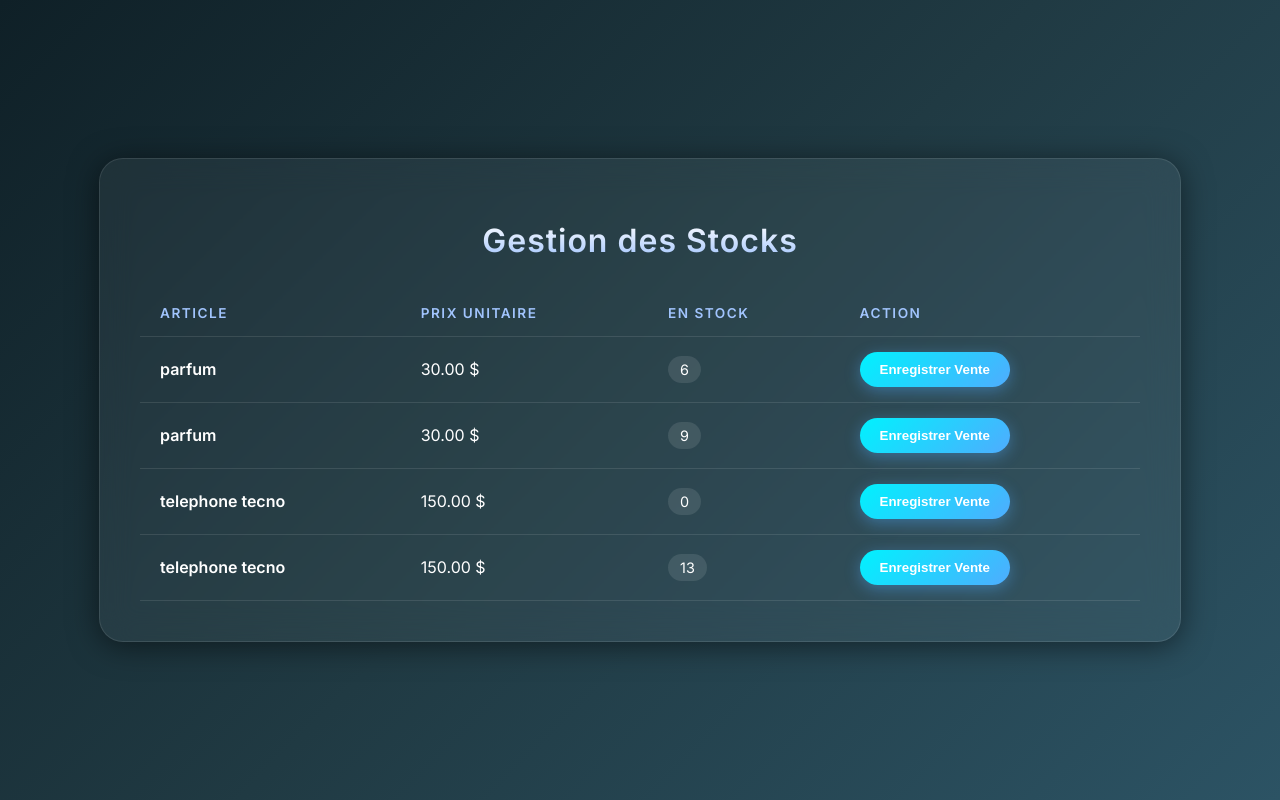
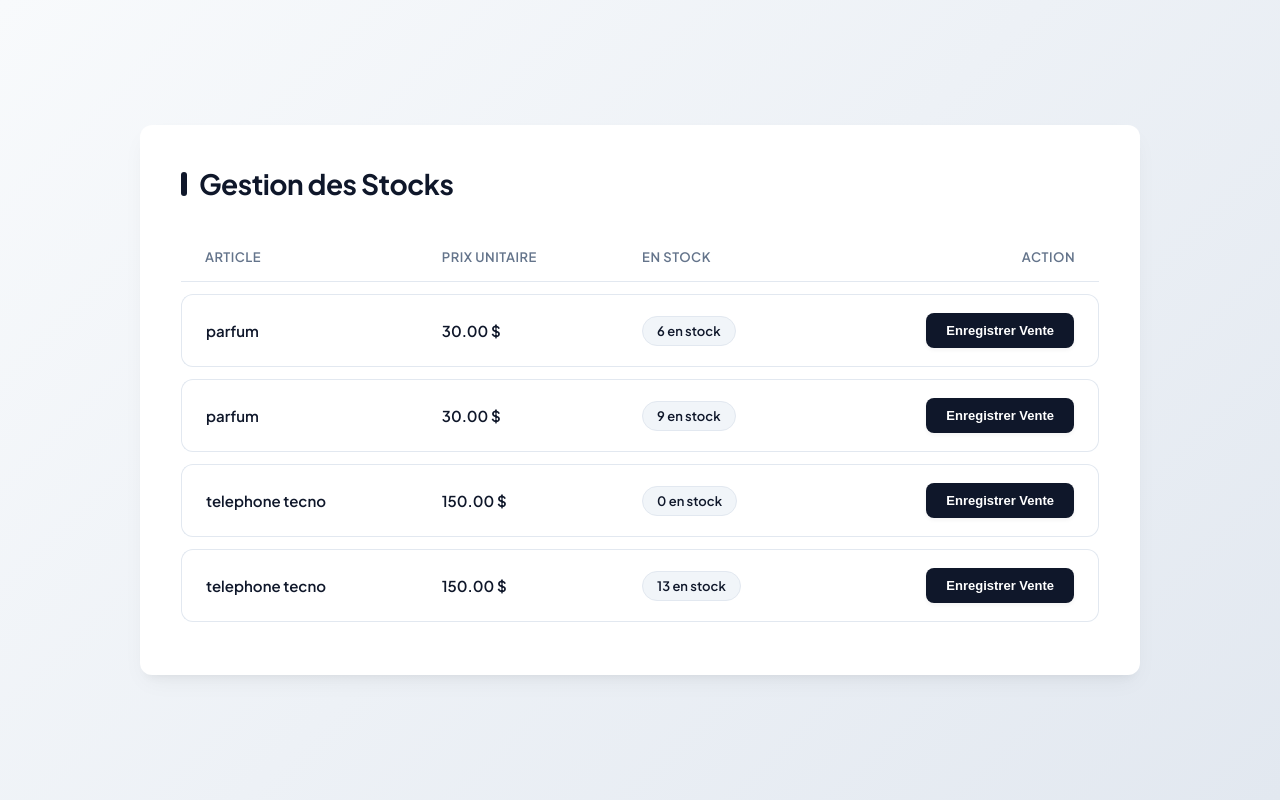
Before and after one commit to joellukusa1234/mon_inventaire, a Django app: page / in a window 1280 px wide. Run offline with Django 5.2, Linux system fonts and the light colour scheme; data comes from the database, SQL or seed files in the repository.

Commit message:
Update liste.html

```diff
--- a/gestion/templates/gestion/liste.html
+++ b/gestion/templates/gestion/liste.html
@@ -4,115 +4,239 @@
     <meta charset="UTF-8">
     <meta name="viewport" content="width=device-width, initial-scale=1.0">
     <title>Inventaire | NexGen 2026</title>
+    <link rel="preconnect" href="https://fonts.googleapis.com">
+    <link rel="preconnect" href="https://fonts.gstatic.com" crossorigin>
+    <link href="https://fonts.googleapis.com/css2?family=Plus+Jakarta+Sans:wght@400;500;600;700&display=swap" rel="stylesheet">
+
     <style>
-        @import url('https://fonts.googleapis.com/css2?family=Inter:wght@300;400;600&display=swap');
+        :root {
+            --bg-gradient: linear-gradient(135deg, #f8fafc 0%, #e2e8f0 100%);
+            --card-bg: #ffffff;
+            --text-main: #0f172a;
+            --text-muted: #64748b;
+            --primary: #0f172a;
+            --accent-green: #10b981;
+            --border-color: #e2e8f0;
+            --radius: 12px;
+        }
+
+        * {
+            box-sizing: border-box;
+            margin: 0;
+            padding: 0;
+        }
 
         body {
-            margin: 0;
-            padding: 0;
-            font-family: 'Inter', sans-serif;
-            background: linear-gradient(135deg, #0f2027, #203a43, #2c5364);
-            color: #ffffff;
+            font-family: 'Plus Jakarta Sans', sans-serif;
+            background: var(--bg-gradient);
+            color: var(--text-main);
             min-height: 100vh;
             display: flex;
             justify-content: center;
             align-items: center;
+            padding: 20px;
         }
 
-        .glass-panel {
-            background: rgba(255, 255, 255, 0.05);
-            backdrop-filter: blur(16px);
-            -webkit-backdrop-filter: blur(16px);
-            border: 1px solid rgba(255, 255, 255, 0.1);
-            box-shadow: 0 4px 30px rgba(0, 0, 0, 0.5);
-            border-radius: 24px;
+        .dashboard-container {
+            width: 100%;
+            max-width: 1000px;
+            background: var(--card-bg);
+            border-radius: var(--radius);
+            box-shadow: 0 10px 25px -5px rgba(0, 0, 0, 0.05), 0 8px 10px -6px rgba(0, 0, 0, 0.05);
             padding: 40px;
-            width: 90%;
-            max-width: 1000px;
+            border: 1px solid rgba(255, 255, 255, 0.8);
         }
 
         h1 {
-            font-weight: 600;
-            letter-spacing: 1px;
-            margin-bottom: 30px;
-            text-align: center;
-            background: -webkit-linear-gradient(#fff, #a1c4fd);
-            -webkit-background-clip: text;
-            -webkit-text-fill-color: transparent;
+            font-size: 28px;
+            font-weight: 700;
+            letter-spacing: -0.5px;
+            margin-bottom: 32px;
+            text-align: left;
+            position: relative;
+            color: var(--text-main);
+            display: flex;
+            align-items: center;
+            gap: 12px;
+        }
+
+        h1::before {
+            content: '';
+            display: inline-block;
+            width: 6px;
+            height: 24px;
+            background: var(--primary);
+            border-radius: 4px;
+        }
+
+        .table-responsive {
+            width: 100%;
+            overflow-x: auto;
         }
 
         table {
             width: 100%;
-            border-collapse: collapse;
-            margin-top: 20px;
-        }
-
-        th, td {
-            padding: 15px 20px;
-            text-align: left;
-            border-bottom: 1px solid rgba(255, 255, 255, 0.1);
+            border-collapse: separate;
+            border-spacing: 0 12px; /* Crée l'espace nécessaire pour l'effet de contour individuel */
+            margin-top: -12px;
         }
 
         th {
+            font-size: 13px;
             font-weight: 600;
             text-transform: uppercase;
-            font-size: 0.85em;
-            letter-spacing: 1.5px;
-            color: #a1c4fd;
+            letter-spacing: 0.5px;
+            color: var(--text-muted);
+            padding: 16px 24px;
+            text-align: left;
+            border-bottom: 1px solid var(--border-color);
         }
 
-        tr:hover {
-            background: rgba(255, 255, 255, 0.03);
-            transition: all 0.3s ease;
+        th:last-child {
+            text-align: right;
+        }
+
+        tbody tr {
+            background: #ffffff;
+            transition: all 0.25s cubic-bezier(0.4, 0, 0.2, 1);
+            position: relative;
+        }
+
+        /* L'effet d'encerclé noir dynamique demandé */
+        tbody tr td {
+            padding: 18px 24px;
+            font-size: 15px;
+            font-weight: 500;
+            border-top: 1px solid var(--border-color);
+            border-bottom: 1px solid var(--border-color);
+            transition: all 0.25s ease;
+        }
+
+        tbody tr td:first-child {
+            border-left: 1px solid var(--border-color);
+            border-top-left-radius: var(--radius);
+            border-bottom-left-radius: var(--radius);
+        }
+
+        tbody tr td:last-child {
+            border-right: 1px solid var(--border-color);
+            border-top-right-radius: var(--radius);
+            border-bottom-right-radius: var(--radius);
+            text-align: right;
+        }
+
+        /* Animation au survol de la ligne (Encerclé noir qui bouge) */
+        tbody tr:hover td {
+            border-color: #000000 !important;
+            color: #000000;
+        }
+
+        tbody tr:hover td:first-child {
+            border-left: 2px solid #000000 !important;
+        }
+
+        tbody tr:hover td:last-child {
+            border-right: 2px solid #000000 !important;
+        }
+
+        tbody tr:hover td {
+            border-top: 2px solid #000000 !important;
+            border-bottom: 2px solid #000000 !important;
+        }
+
+        .article-name {
+            font-weight: 600;
+            color: var(--text-main);
+        }
+
+        .price-tag {
+            font-weight: 600;
+            color: var(--text-main);
+        }
+
+        .stock-badge {
+            display: inline-flex;
+            align-items: center;
+            padding: 6px 14px;
+            border-radius: 50px;
+            font-size: 13px;
+            font-weight: 600;
+            background-color: #f1f5f9;
+            color: var(--text-main);
+            border: 1px solid var(--border-color);
+        }
+
+        tbody tr:hover .stock-badge {
+            background-color: #000000;
+            color: #ffffff;
+            border-color: #000000;
         }
 
         .btn-vendre {
-            background: linear-gradient(135deg, #00f2fe 0%, #4facfe 100%);
-            color: white;
+            display: inline-flex;
+            align-items: center;
+            justify-content: center;
+            background: var(--primary);
+            color: #ffffff;
             border: none;
             padding: 10px 20px;
-            border-radius: 50px;
+            font-size: 13px;
             font-weight: 600;
+            border-radius: 8px;
             cursor: pointer;
-            transition: all 0.3s ease;
-            box-shadow: 0 4px 15px rgba(79, 172, 254, 0.4);
             text-decoration: none;
-            display: inline-block;
+            transition: all 0.2s ease;
+            box-shadow: 0 2px 4px rgba(0,0,0,0.05);
         }
 
         .btn-vendre:hover {
-            transform: translateY(-2px);
-            box-shadow: 0 6px 20px rgba(79, 172, 254, 0.6);
+            background: #1e293b;
+            transform: translateY(-1px);
+            box-shadow: 0 4px 12px rgba(0,0,0,0.1);
         }
 
-        a { text-decoration: none; }
+        a {
+            text-decoration: none;
+        }
+
+        /* Optimisation Mobile tactile */
+        @media (max-width: 768px) {
+            .dashboard-container {
+                padding: 20px;
+            }
+            th, td {
+                padding: 12px 14px;
+            }
+            tbody tr:active td {
+                border-color: #000000 !important;
+            }
+        }
     </style>
 </head>
 <body>
 
-    <div class="glass-panel">
+    <div class="dashboard-container">
         <h1>Gestion des Stocks</h1>
 
+        <div class="table-responsive">
             <table>
                 <thead>
                     <tr>
                         <th>Article</th>
                         <th>Prix unitaire</th>
                         <th>En Stock</th>
-                    <th>Action</th>
+                        <th style="text-align: right;">Action</th>
                     </tr>
                 </thead>
                 <tbody>
                     {% for article in articles %}
                     <tr>
-                    <td style="font-weight: 600;">{{ article.nom }}</td>
-                    <td>{{ article.prix }} $</td>
+                        <td class="article-name">{{ article.nom }}</td>
+                        <td class="price-tag">{{ article.prix }} $</td>
                         <td>
-                        <span style="background: rgba(255,255,255,0.1); padding: 5px 12px; border-radius: 20px; font-size: 0.9em;">
-                            {{ article.quantite_en_stock }}
-                        </span>
+                            <span class="stock-badge">{{ article.quantite_en_stock }} en stock</span>
                         </td>
-                    <td>
+                        <td style="text-align: right;">
                             <a href="{% url 'vendre_article' article.id %}">
                                 <button class="btn-vendre">Enregistrer Vente</button>
                             </a>
@@ -122,6 +246,7 @@
                 </tbody>
             </table>
         </div>
+    </div>
 
 </body>
 </html>
```
Lines whose indentation alone changed are shown as unchanged.
